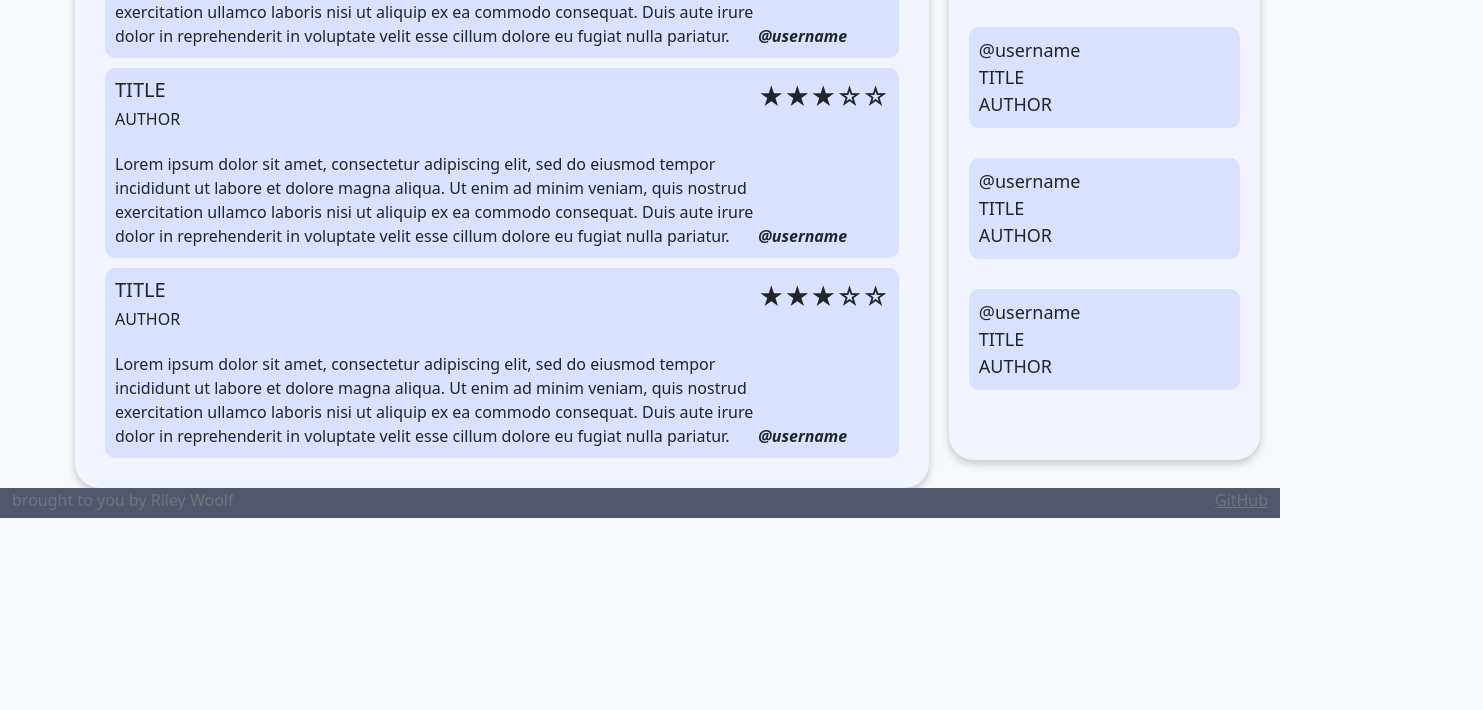
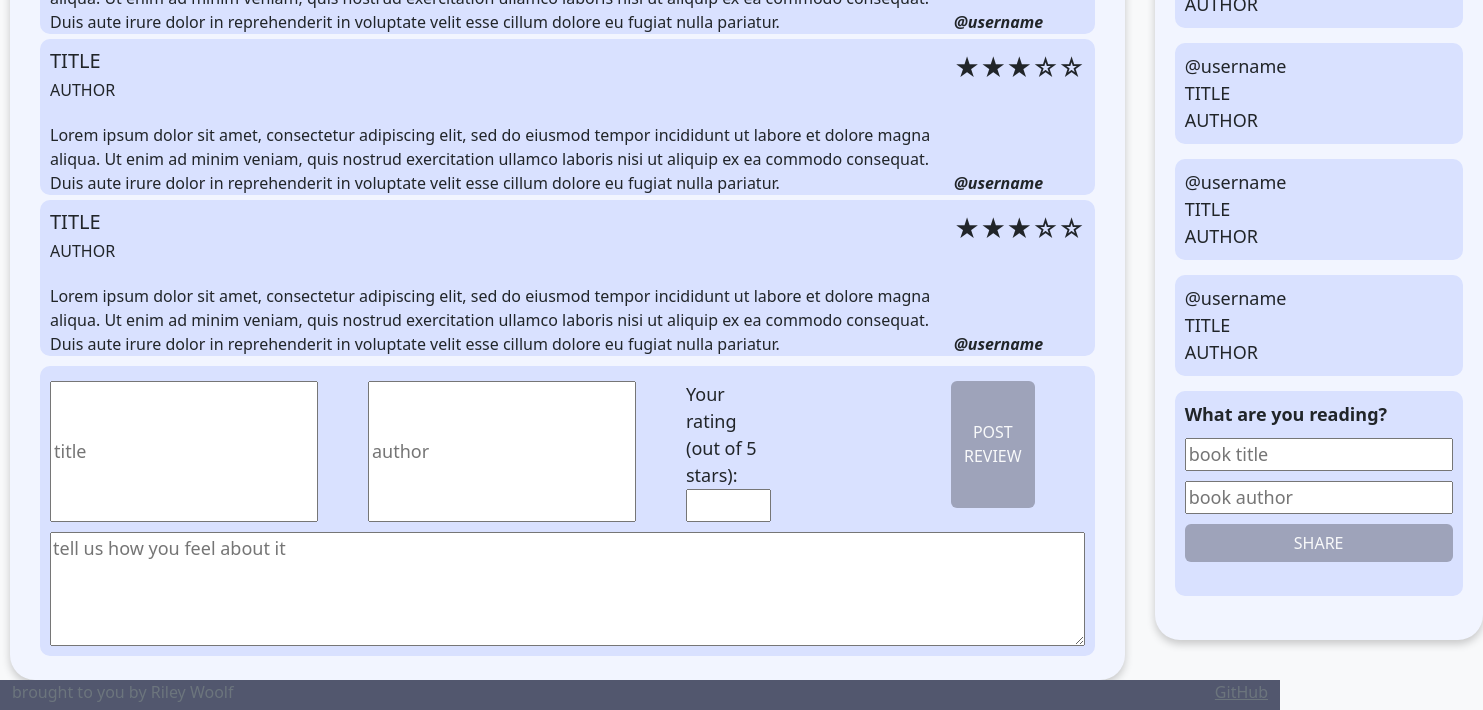
Before and after one commit to rileywoolf/startup, a plain HTML site: page reviews.html in a window 1280 px wide. Shown: the part 311-1021 px from the top of the page, 1483 px wide, since content can reach past the window. Before the commit the page ends 829 px from the top, so only its background shows below. Drawn offline with nearby package versions, Linux system fonts and the light colour scheme.

Commit message:
added in html and styling to post review/curr book

```diff
--- a/main.css
+++ b/main.css
@@ -13,7 +13,7 @@ footer a {
 }
 
 h2 {
-  margin-bottom: 40px !important;
+  margin-bottom: 20px !important;
 }
 
 header {
@@ -59,12 +59,17 @@ menu .nav-item {
   border-radius: 25px;
 }
 
+.curr-header {
+  font-size: large;
+  font-weight: bold;
+}
+
 .current-item {
   font-size: large;
   background-color: #d9e1ff;
   padding: 10px;
   border-radius: 10px;
-  margin-bottom: 30px;
+  margin-bottom: 15px;
   display: flex;
   flex-direction: column;
 }
@@ -73,9 +78,8 @@ menu .nav-item {
   flex: 1;
   background-color: #f2f5ff;
   padding: 20px;
-  padding-bottom: 40px;
   border-radius: 25px;
-  margin: 0 20px 0 20px;
+  margin: 40px 20px 0 20px;
   box-shadow: 0 4px 8px 0 rgba(0, 0, 0, 0.2);
 }
 
@@ -119,6 +123,31 @@ menu .nav-item {
   padding-left: 1em;
 }
 
+.post-current {
+  font-size: large;
+  background-color: #d9e1ff;
+  padding: 10px;
+  border-radius: 10px;
+  margin-bottom: 15px;
+  display: flex;
+  flex-direction: column;
+}
+
+.post-review {
+  font-size: large;
+  background-color: #d9e1ff;
+  padding: 10px;
+  border-radius: 10px;
+  margin: 10px;
+  display: flex;
+  flex-direction: column;
+}
+
+.review-top {
+  display: flex;
+  flex-direction: row;
+}
+
 .rating {
   font-size: 25px;
 }
@@ -127,7 +156,10 @@ menu .nav-item {
   flex: 3;
   margin-left: 75px;
   background-color: #f2f5ff;
+  margin: 40px 10px 0px 10px;
   padding: 20px;
+  padding-top: 10px;
+  padding-bottom: 0px;
   border-radius: 25px;
   box-shadow: 0 4px 8px 0 rgba(0, 0, 0, 0.2);
 }
@@ -140,14 +172,29 @@ menu .nav-item {
   justify-content: space-evenly;
 }
 
+.review-button {
+  margin-top: 20px;
+  margin-right: 20px;
+  float: right;
+}
+
 .review-container {
   display: grid !important;
   grid-template-columns: auto auto;
-  margin: 10px;
+  margin: 0px 10px 5px 10px;
   row-gap: 15px;
   background-color: #d9e1ff;
   padding: 10px;
+  padding-bottom: 0px;
   border-radius: 10px;
+}
+
+.r-button {
+  margin-left: 130px !important;
+}
+
+.r-item {
+  margin: 5px 50px 10px 0px;
 }
 
 .slogan {
@@ -178,3 +225,12 @@ menu .nav-item {
     flex: 1 100vh;
   }
 }
+
+#b-title {
+  margin-top: 10px;
+  margin-bottom: 10px;
+}
+
+#b-author {
+  margin-bottom: 10px;
+}
--- a/reviews.html
+++ b/reviews.html
@@ -64,7 +64,7 @@
           <div class="username">USERNAME</div>
         </div>
 
-         <div class="review-container">
+        <div class="review-container">
           <div class="review-heading">
             <h5 class="book-title">TITLE</h5>
             <h6 class="book-author">AUTHOR</h6>
@@ -82,6 +82,24 @@
           <div class="rating">RATING</div>
           <div class="review-text">REVIEW</div>
           <div class="username">USERNAME</div>
+        </div>
+
+        <div class="form-outline mb-4 post-review">
+          <div class="review-top">
+            <input type="text" class="r-item" id="r-title" placeholder="title"/>
+            <input type="text" class="r-item" id="r-author" placeholder="author"/>
+            <span class="r-item">
+              <label for="num-stars">Your rating (out of 5 stars):</label>
+              <input type="number" id="num-stars" name="num-stars" min="0" max="5"/>
+            </span>
+            <button
+              type="submit"
+              class="btn btn-block mb-4 text-light r-item r-button"
+              style="background-color: #9ea3ba"
+              onclick="postReview()">
+              POST REVIEW</button>
+          </div>
+          <textarea id="review-text" rows="4" placeholder="tell us how you feel about it"></textarea>
         </div>
       </div>
       <div class="currently-reading">
@@ -110,6 +128,19 @@
           <span class="curr-author">AUTHOR</span>
         </div>
 
+        <div class="form-outline mb-4 post-current" >
+          <span class="curr-header">What are you reading?</span>
+          <input type="text" id="b-title" placeholder="book title"/>
+          <input type="text" id="b-author" placeholder="book author"/>
+          <button
+            type="submit"
+            class="btn btn-block mb-4 text-light"
+            style="background-color: #9ea3ba"
+            onclick="postCurrently()">
+            SHARE
+          </button>
+        </div>
+
     </main>
 
     <footer class="text-dark text-muted">
--- a/reviews.js
+++ b/reviews.js
@@ -113,3 +113,11 @@ class CurrentlyReading {
 }
 
 const reviewPage = new ReviewPage();
+
+function postCurrently() {
+  console.log("POST CURRENTLY");
+}
+
+function postReview() {
+  console.log("POST REVIEW");
+}
```
